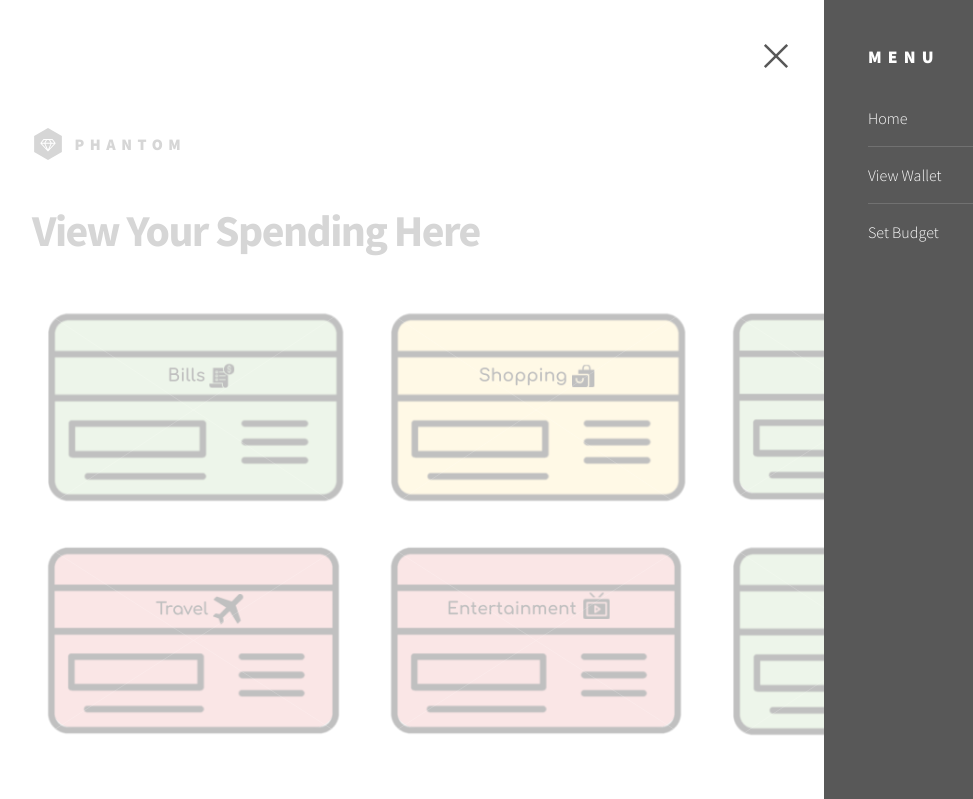
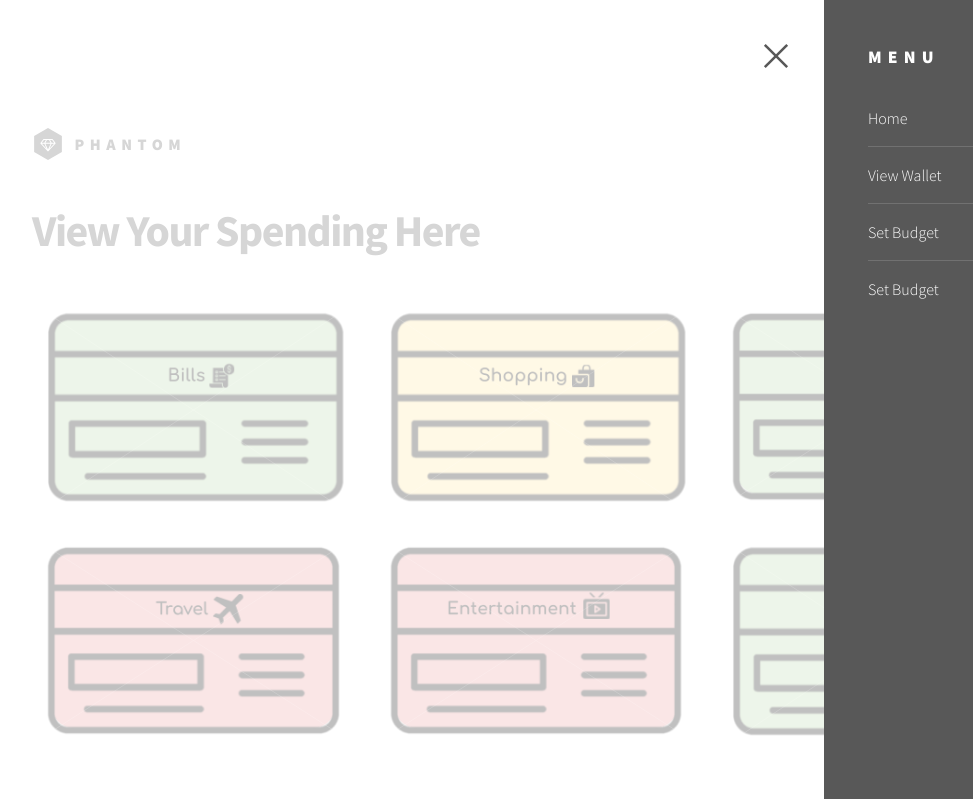
Before and after one commit to trinitykleckner/walletApp, a Django app: page /WalletData.html in a window 1280 px wide, after a click on "MENU". Shown: the top 799 px of the page, without its empty margins (104-1077 px from the left). Run offline with Django 4.2, Linux system fonts and the light colour scheme; data comes from the database, SQL or seed files in the repository.

Commit message:
Update WalletData.html

```diff
--- a/mywallet/spendings/templates/WalletData.html
+++ b/mywallet/spendings/templates/WalletData.html
@@ -40,9 +40,10 @@
 					<nav id="menu">
 						<h2>Menu</h2>
 						<ul>
-							<li><a href="index.html">Home</a></li>
-							<li><a href="WalletData.html">View Wallet</a></li>
+							<li><a href="WEBAPP.html">Home</a></li>
+							<li><a href="WalletDate.html">View Wallet</a></li>
 							<li><a href="Setbudget.html">Set Budget</a></li>
+							<li><a href="NewPurchase.html">Set Budget</a></li>
 
 						</ul>
 					</nav>
```
